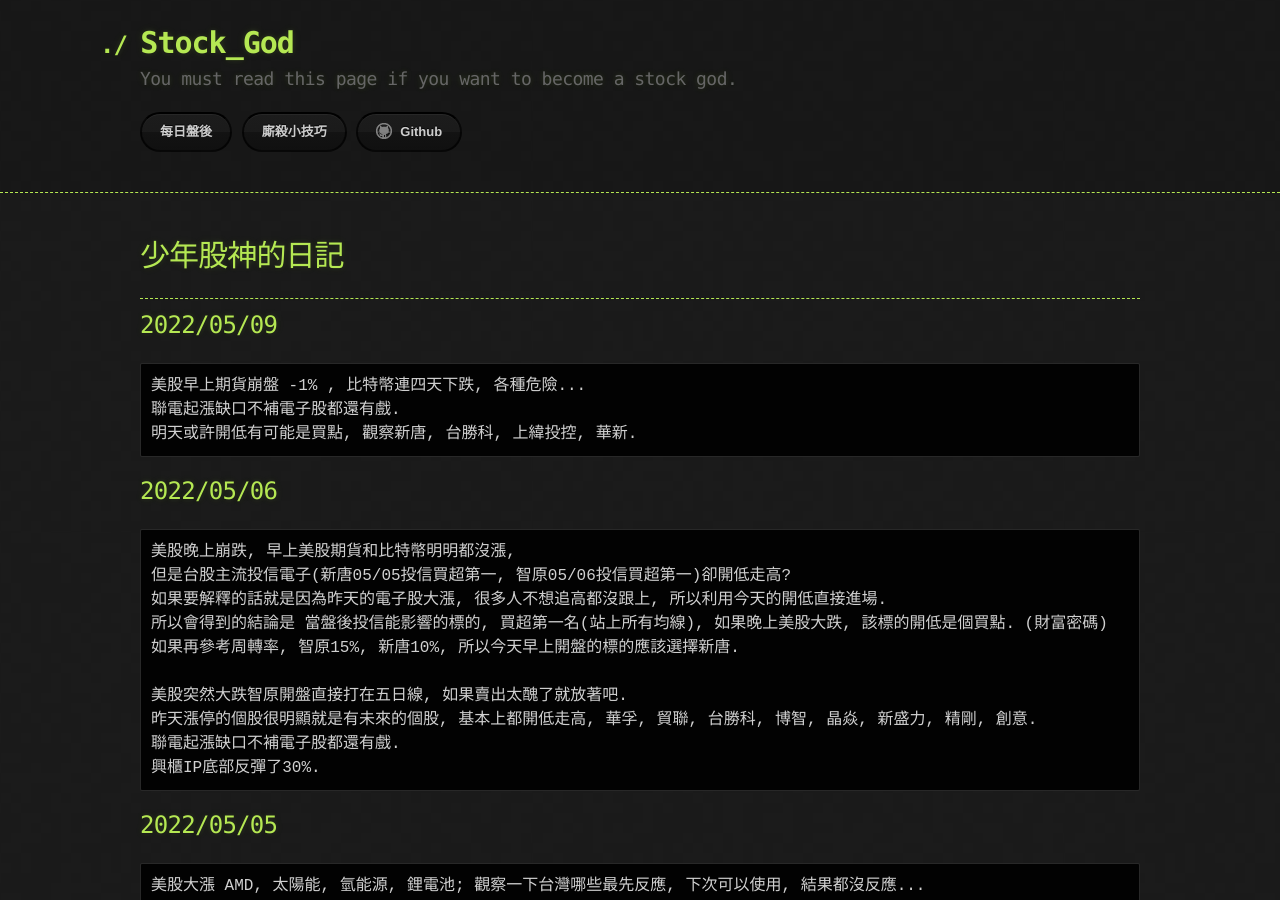
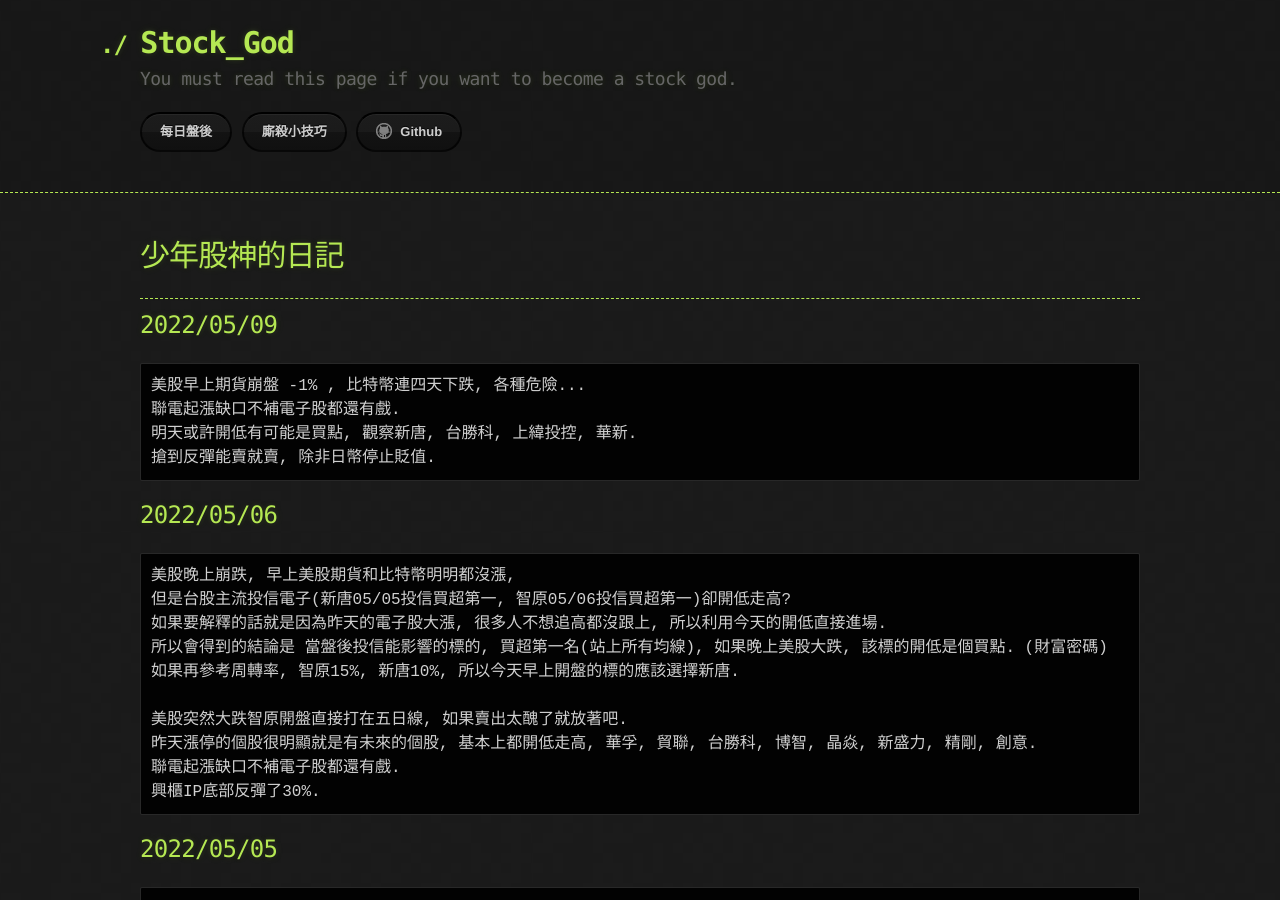
Before and after one commit to lepg5487/Stock_God, a Jekyll site: the page built from index.md, in a window 1280 px wide and 900 px high. Built offline with Jekyll 4.4.1, drawn with Linux system fonts in a browser that asks for light colours; our own code applies the rules of GitHub Pages for plain Markdown files.

Commit message:
Update index.md

````diff
--- a/index.md
+++ b/index.md
@@ -11,6 +11,7 @@ layout: testlayouts
 美股早上期貨崩盤 -1% , 比特幣連四天下跌, 各種危險...
 聯電起漲缺口不補電子股都還有戲.
 明天或許開低有可能是買點, 觀察新唐, 台勝科, 上緯投控, 華新.
+搶到反彈能賣就賣, 除非日幣停止貶值.
 ```
 
 ## 2022/05/06
````
